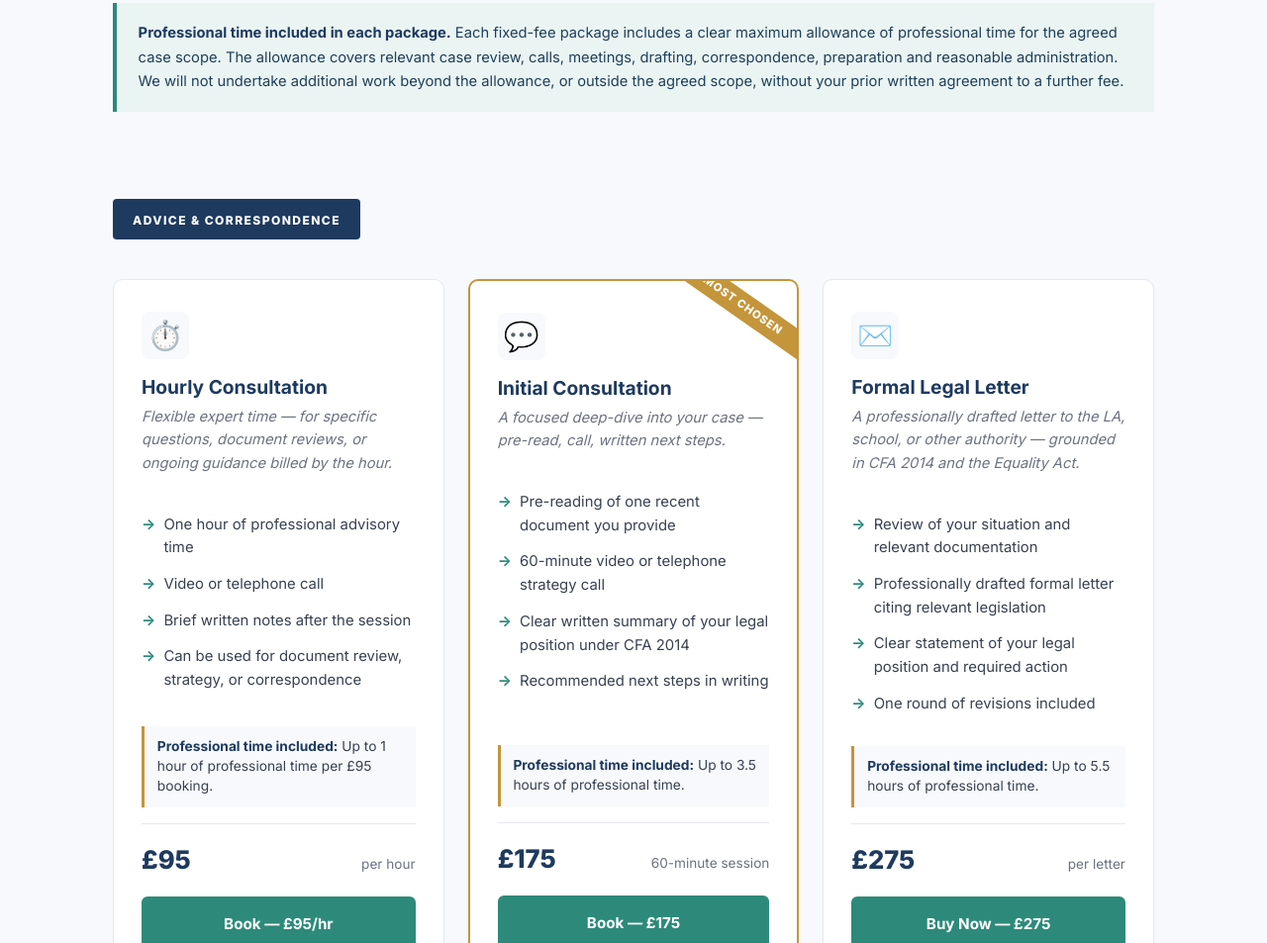
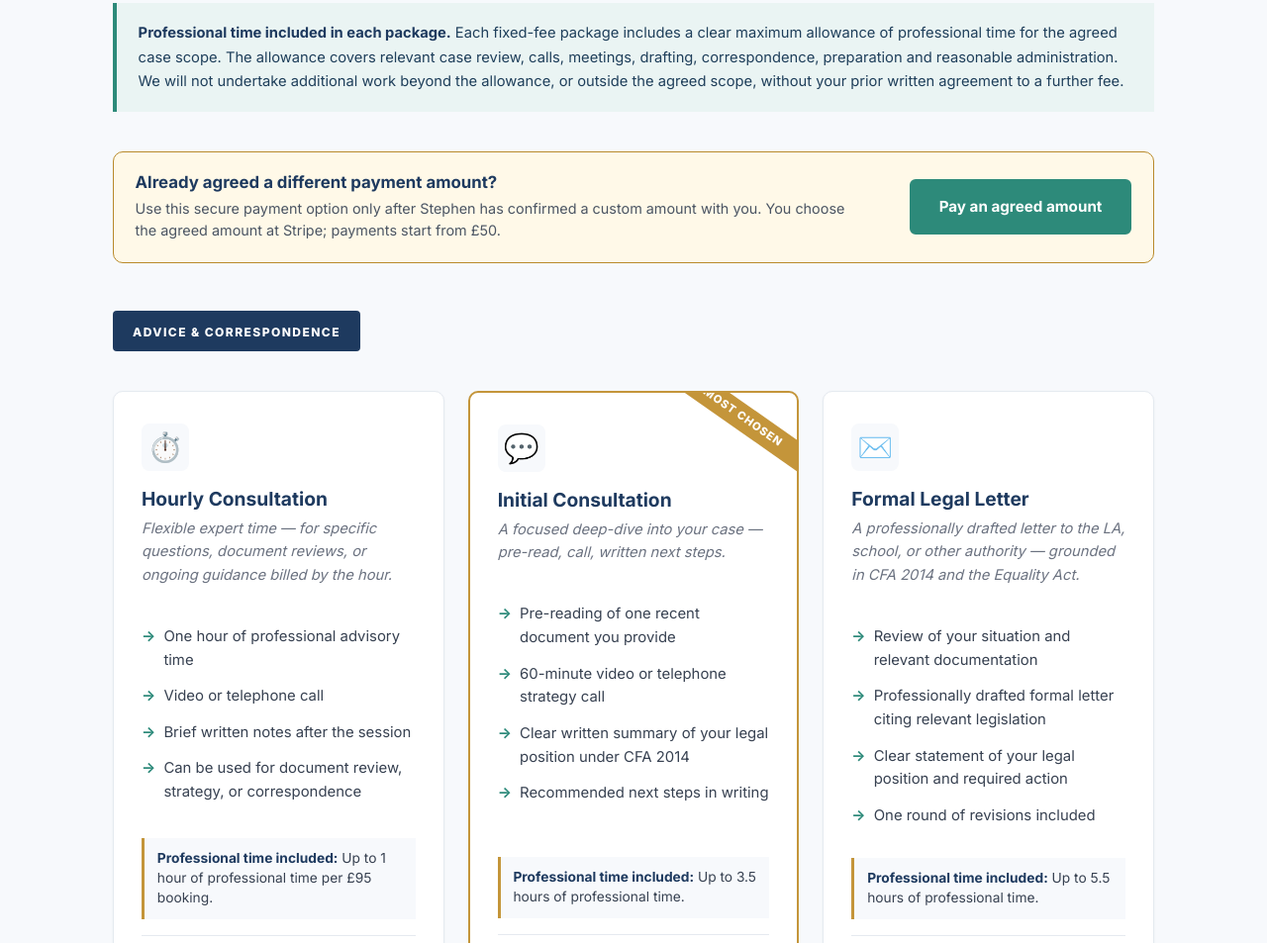
Before and after one commit to stephenmallettlfc-pixel/sendnavigate-website, a website: page ehcp-advisory.html in a window 1280 px wide. Shown: the part 3100-4053 px from the top of the page at 99% size. Drawn offline with nearby package versions, Linux system fonts and the light colour scheme; a web font is replaced by a local one.

Commit message:
Add agreed amount payment option

```diff
--- a/ehcp-advisory.html
+++ b/ehcp-advisory.html
@@ -366,6 +366,11 @@
     .time-policy strong { color: var(--navy); }
     .time-allowance { margin: 0 0 1rem; padding: 0.7rem 0.8rem; background: var(--offwhite); border-left: 3px solid var(--gold); color: #374151; font-size: 0.86rem; line-height: 1.45; }
     .time-allowance strong { color: var(--navy); }
+    .agreed-payment-card { display:flex; align-items:center; justify-content:space-between; gap:1.5rem; margin:1.5rem 0 0; padding:1.25rem 1.35rem; border:1px solid #B98A2B; border-radius:10px; background:#FFF9E8; }
+    .agreed-payment-card h3 { color:var(--navy); font-size:1.05rem; margin:0 0 0.35rem; }
+    .agreed-payment-card p { margin:0; color:#4B5563; font-size:0.9rem; line-height:1.55; max-width:720px; }
+    .agreed-payment-card .btn { flex:0 0 auto; white-space:nowrap; }
+    @media (max-width: 620px) { .agreed-payment-card { align-items:stretch; flex-direction:column; } .agreed-payment-card .btn { width:100%; text-align:center; } }
 
     /* Process */
     .process-grid {
@@ -719,6 +724,13 @@
       <h2 class="section-title">Expert support at every stage of the process</h2>
       <p class="section-subtitle">Fixed prices. Transparent scope. Built to give you control of the process again. Start with a free 30-minute legal guidance review — and receive a written report on your case at no charge.</p>
       <div class="time-policy"><strong>Professional time included in each package.</strong> Each fixed-fee package includes a clear maximum allowance of professional time for the agreed case scope. The allowance covers relevant case review, calls, meetings, drafting, correspondence, preparation and reasonable administration. We will not undertake additional work beyond the allowance, or outside the agreed scope, without your prior written agreement to a further fee.</div>
+      <div class="agreed-payment-card" id="agreed-payment">
+        <div>
+          <h3>Already agreed a different payment amount?</h3>
+          <p>Use this secure payment option only after Stephen has confirmed a custom amount with you. You choose the agreed amount at Stripe; payments start from £50.</p>
+        </div>
+        <a href="https://buy.stripe.com/6oU00l0Jx9GC18f9LeaVa0g" target="_blank" rel="noopener" class="btn btn-primary">Pay an agreed amount</a>
+      </div>
 
       <!-- CATEGORY: Advice & Correspondence -->
       <div style="margin: 3rem 0 1rem; padding: 0.5rem 1.25rem; background: var(--navy); display: inline-block; border-radius: 4px;">
```
Also changed, not shown: index.html (+9 -0 lines).
